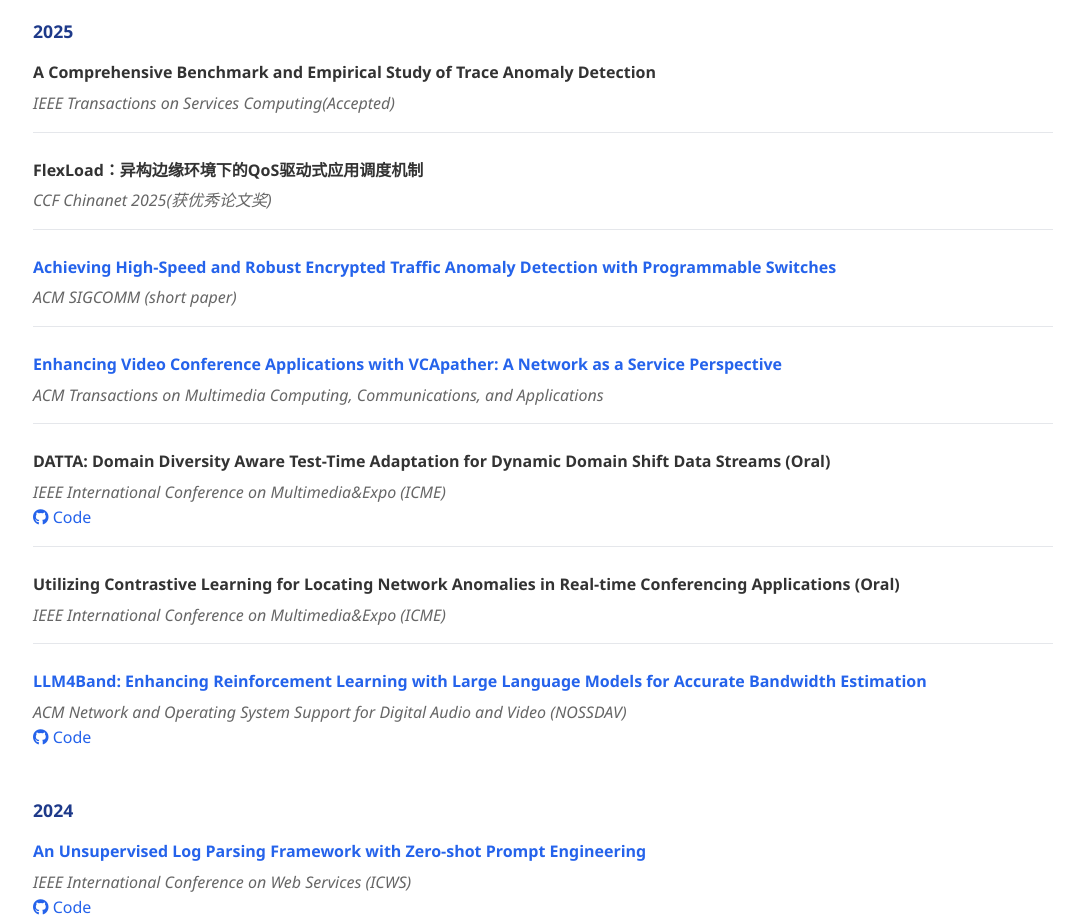
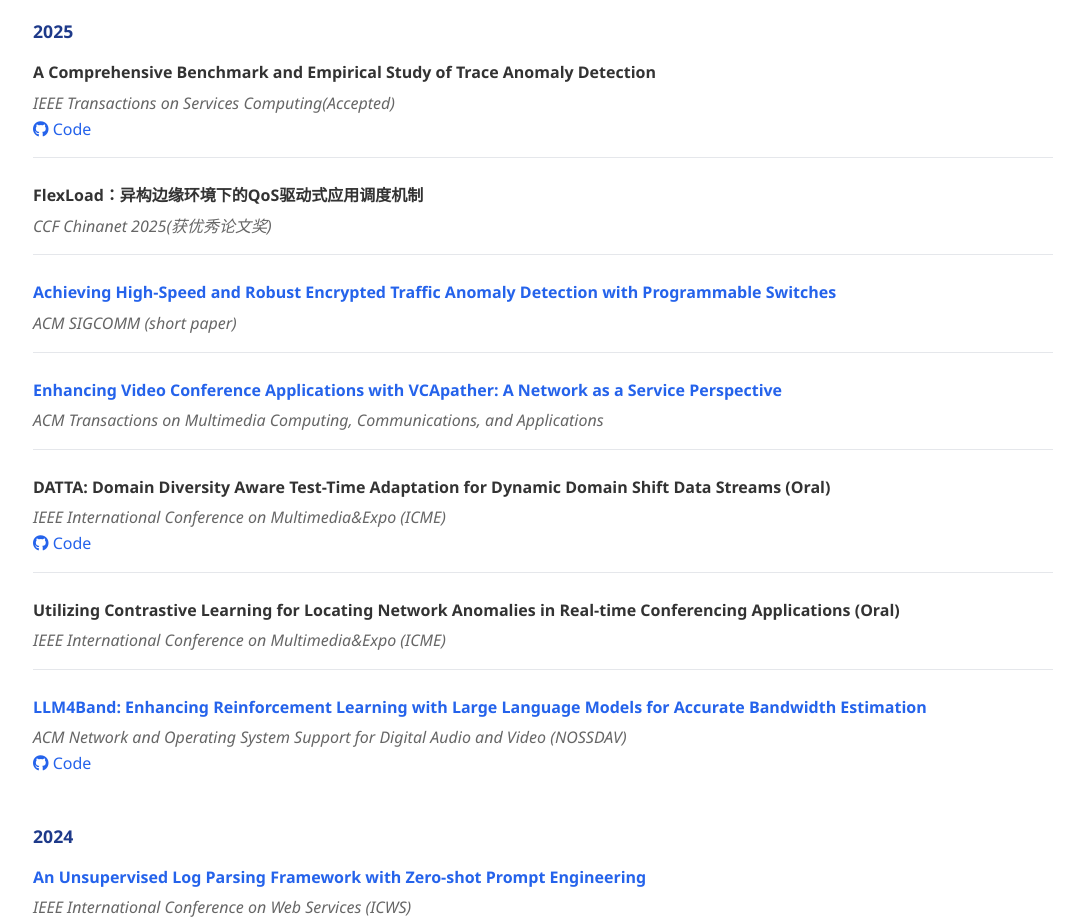
Before and after one commit to herbdb/herbdb.github.io, a plain HTML site: page index.html in a window 1280 px wide. Shown: the part 1273-2191 px from the top of the page, without its empty margins (97-1181 px from the left). Drawn offline with Linux system fonts and the light colour scheme.

Commit message:
add github link of TSC paper.

```diff
--- a/index.html
+++ b/index.html
@@ -401,6 +401,10 @@
                         <li class="publication-item">
                             <div class="publication-title">A Comprehensive Benchmark and Empirical Study of Trace Anomaly Detection</div>
                             <div class="publication-venue">IEEE Transactions on Services Computing(Accepted) </div>
+                            <a href="https://github.com/nkalgo/TADBench" target="_blank" class="code-link">
+                                <i class="fab fa-github"></i>
+                                Code
+                            </a>
                         </li>
                         <li class="publication-item">
                             <div class="publication-title">FlexLoad：异构边缘环境下的QoS驱动式应用调度机制</div>
```
